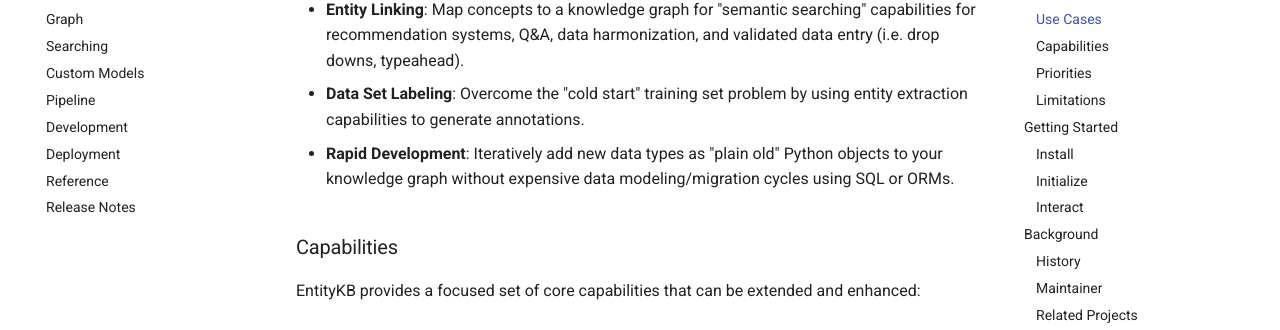
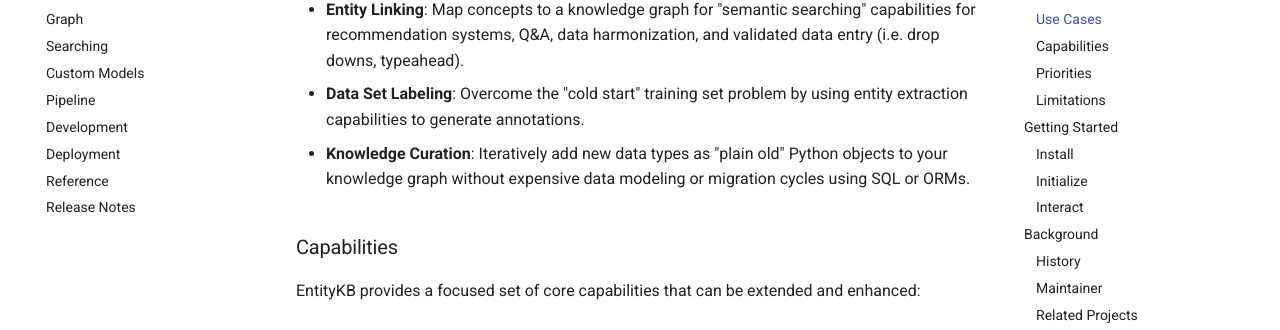
Before and after one commit to Cyberian-Dev/entitykb, an MkDocs documentation site: the page built from docs/index.md, in a window 1280 px wide and 900 px high, scrolled down 908 px. Shown: the part 116-446 px from the top of the window. Built offline with MkDocs 1.6.1 and Material for MkDocs 9.7.7, drawn with Linux system fonts in a browser that asks for light colours; comment, search, counter and statistics services are not loaded.

```diff
--- a/docs/index.md
+++ b/docs/index.md
@@ -57,9 +57,9 @@
 * **Data Set Labeling**: Overcome the "cold start" training set problem
   by using entity extraction capabilities to generate annotations.
 
-* **Rapid Development**: Iteratively add new data types as "plain old" Python
-  objects to your knowledge graph without expensive data modeling/migration
-  cycles using SQL or ORMs.
+* **Knowledge Curation**: Iteratively add new data types as "plain old"
+  Python objects to your knowledge graph without expensive data modeling
+  or migration cycles using SQL or ORMs.
 
 ### Capabilities
 
```
Also changed, not shown: 2 other files.
